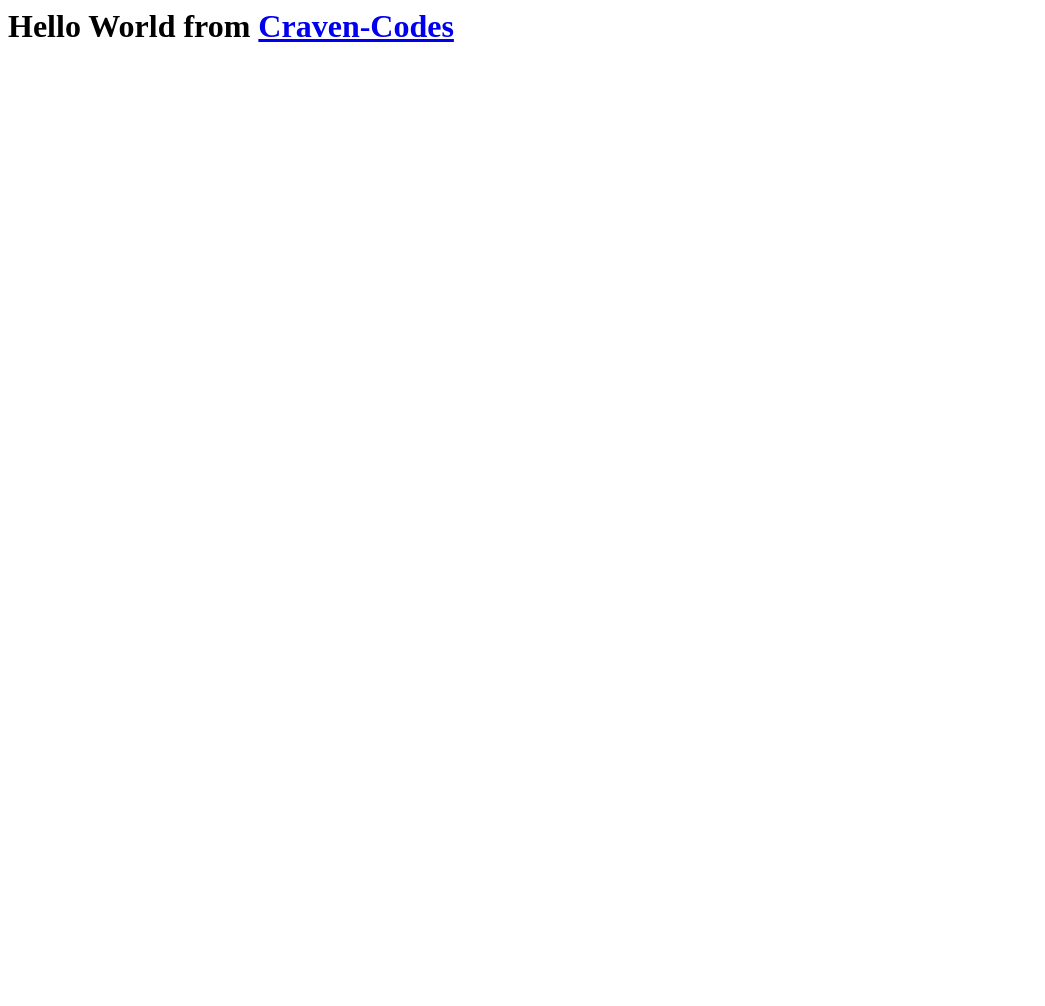
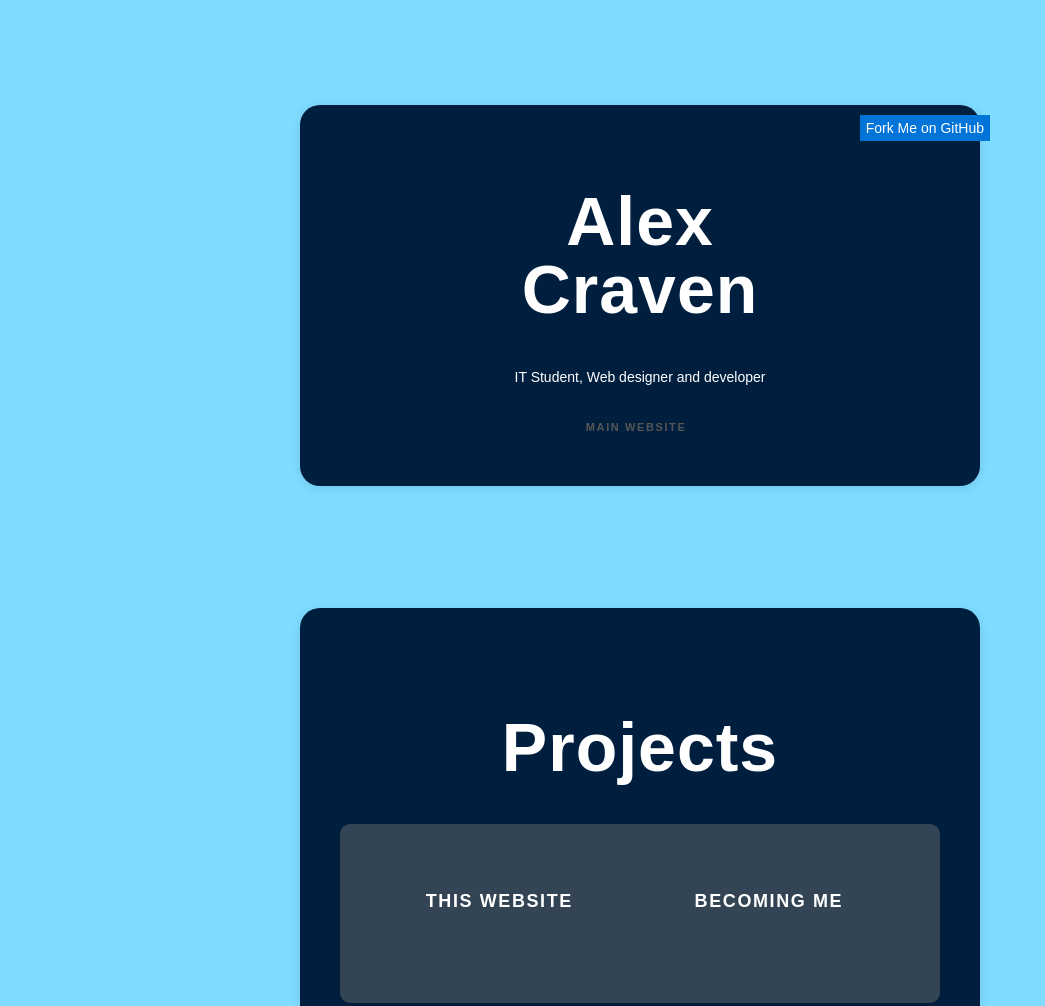
Before and after one commit to craven-codes/craven-codes.github.io, a plain HTML site: page index.html in a window 1280 px wide. Shown: the top 1006 px of the page, without its empty margins (0-1045 px from the left). Before the commit the page ends 800 px from the top, so only its background shows below. Drawn offline with Linux system fonts and the light colour scheme; a web font is replaced by a local one.

Commit message:
Updated index.html
Updated index.html

```diff
--- a/index.html
+++ b/index.html
@@ -1,7 +1,14 @@
-<html>
-<head>
-</head>
-<body>
-<h1>Hello World from <a href="craven-codes.github.io">Craven-Codes</a></h1>
-</body>
-</html>
+<!DOCTYPE html><html lang="en"><head>  <title>Craven Codes</title>  <meta charset="utf-8">  <meta name="viewport" content="width=device-width, initial-scale=1">    <link rel="stylesheet" href="main.css" />  <link rel="stylesheet" href="style.css" /></head><body>
+<div class="page-home">
+  <section>    <h1 class="page-title">Alex<br>Craven</h1>    <p>IT Student, Web designer and developer</p>
+    <a href="http://www.alex-craven.co.uk" class="button button-download">Main Website</a>
+    <a class="fork-tag" href="https://github.com/craven-codes/craven-codes.github.io">Fork Me on GitHub</a>
+  </section>
+  <section>
+    <article id="projects">      <h1>Projects</h1>      <nav id="navbar">        <div class="container">          <ul>            <li class="button"><a href="https://github.com/craven-codes/craven-codes.github.io">This Website</a></li>            <li class="button"><a href="https://github.com/Alexcraven00/BecomingMe">Becoming Me</a></li>                      </ul>        </div>      </nav>      <h3 class="white">More projects coming soon and to suggest more ideas, tweet me at <a href="https://twitter.com/Alexcraven2000">@alexcraven2000</a>  or email me  <a href="mailto:alex.craven00@gmail.com">here </a>.</h3>    </article>    </hr>
+  </section>  <section>    <article>      <p>Brought to you by</p>      <div class="name-lockup">        <div class="name">          <strong>Alex Craven</strong>          <br>          <a href="https://twitter.com/Alexcraven2000">@alexcraven2000</a>        </div>      </div>  </article>
+  </section>
+
+</div>
+<center><p>Template created by Travis Neilson at DevTips </p></center>
+<script src="jquery-2.1.4.min.js"></script><script src="functions.js" type="text/javascript"></script></body></html>
```
